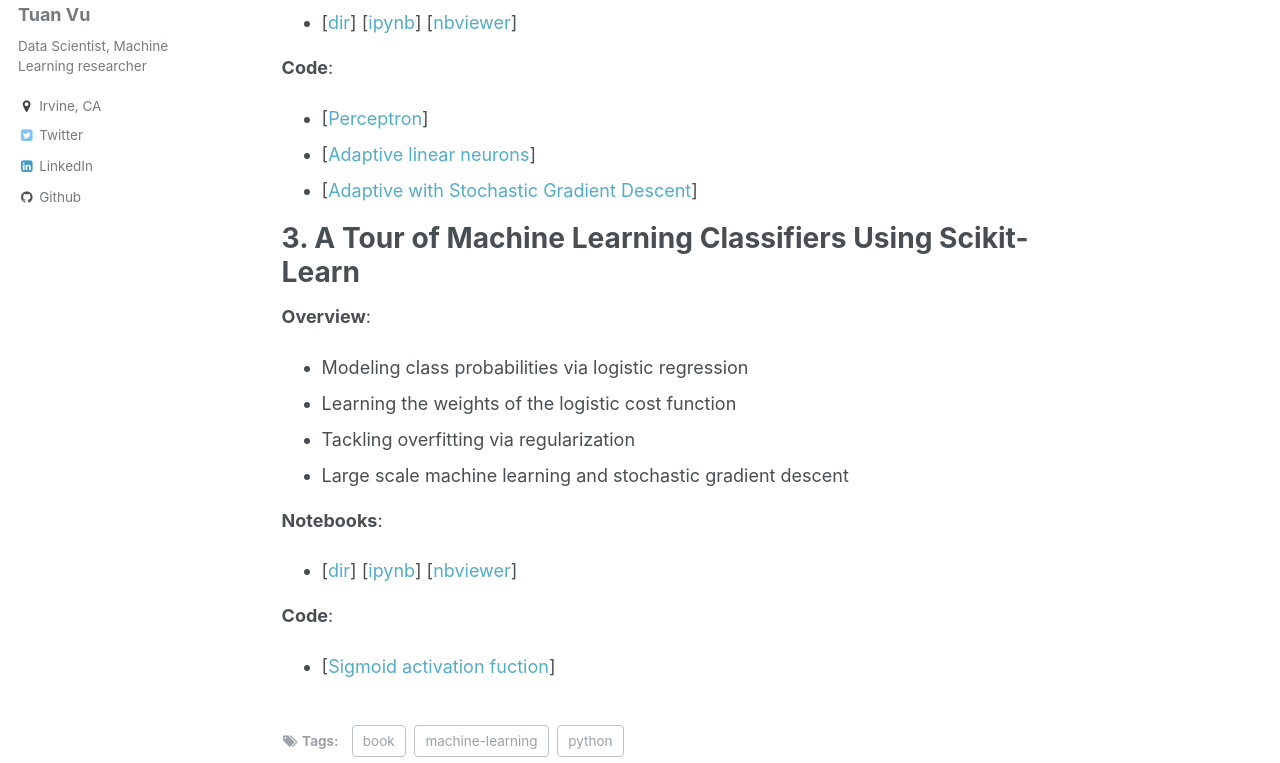
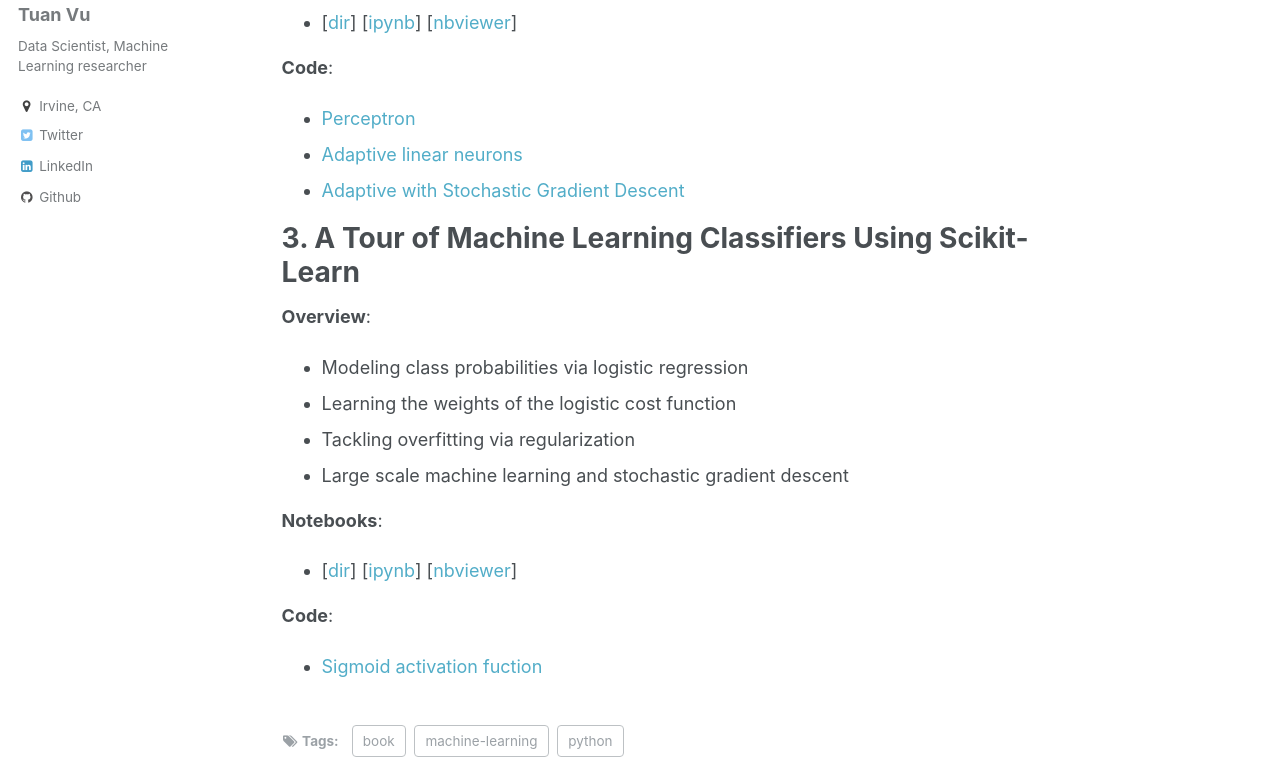
Before and after one commit to jeanho1/tuanavu.github.io, a Jekyll site: the page built from _posts/2016-10-22-books-review-python-machine-learning.md, in a window 1280 px wide and 1400 px high, scrolled down 2022 px. Shown: the part 152-915 px from the top of the window. Built offline with Jekyll 4.4.1, drawn with Linux system fonts in a browser that asks for light colours; comment, search, counter and statistics services are not loaded.

```diff
--- a/_posts/2016-10-22-books-review-python-machine-learning.md
+++ b/_posts/2016-10-22-books-review-python-machine-learning.md
@@ -62,9 +62,9 @@ __Notebooks__:
 
 __Code__:
 
-- [[Perceptron](https://github.com/tuanavu/machine-learning-ipython-notebooks/blob/master/books/python-machine-learning-book/code/ch01/perceptron.py)]
-- [[Adaptive linear neurons](https://github.com/tuanavu/machine-learning-ipython-notebooks/blob/master/books/python-machine-learning-book/code/ch01/adaptive_linear_neuron.py)]
-- [[Adaptive with Stochastic Gradient Descent](https://github.com/tuanavu/machine-learning-ipython-notebooks/blob/master/books/python-machine-learning-book/code/ch01/adaptive_online_learning.py)]
+- [Perceptron](https://github.com/tuanavu/machine-learning-ipython-notebooks/blob/master/books/python-machine-learning-book/code/ch01/perceptron.py)
+- [Adaptive linear neurons](https://github.com/tuanavu/machine-learning-ipython-notebooks/blob/master/books/python-machine-learning-book/code/ch01/adaptive_linear_neuron.py)
+- [Adaptive with Stochastic Gradient Descent](https://github.com/tuanavu/machine-learning-ipython-notebooks/blob/master/books/python-machine-learning-book/code/ch01/adaptive_online_learning.py)
 
 # 3. A Tour of Machine Learning Classifiers Using Scikit-Learn
 
@@ -81,4 +81,4 @@ __Notebooks__:
 
 __Code__:
 
-- [[Sigmoid activation fuction](https://github.com/tuanavu/machine-learning-ipython-notebooks/blob/master/books/python-machine-learning-book/code/ch02/sigmoid.py)]
+- [Sigmoid activation fuction](https://github.com/tuanavu/machine-learning-ipython-notebooks/blob/master/books/python-machine-learning-book/code/ch02/sigmoid.py)
```
